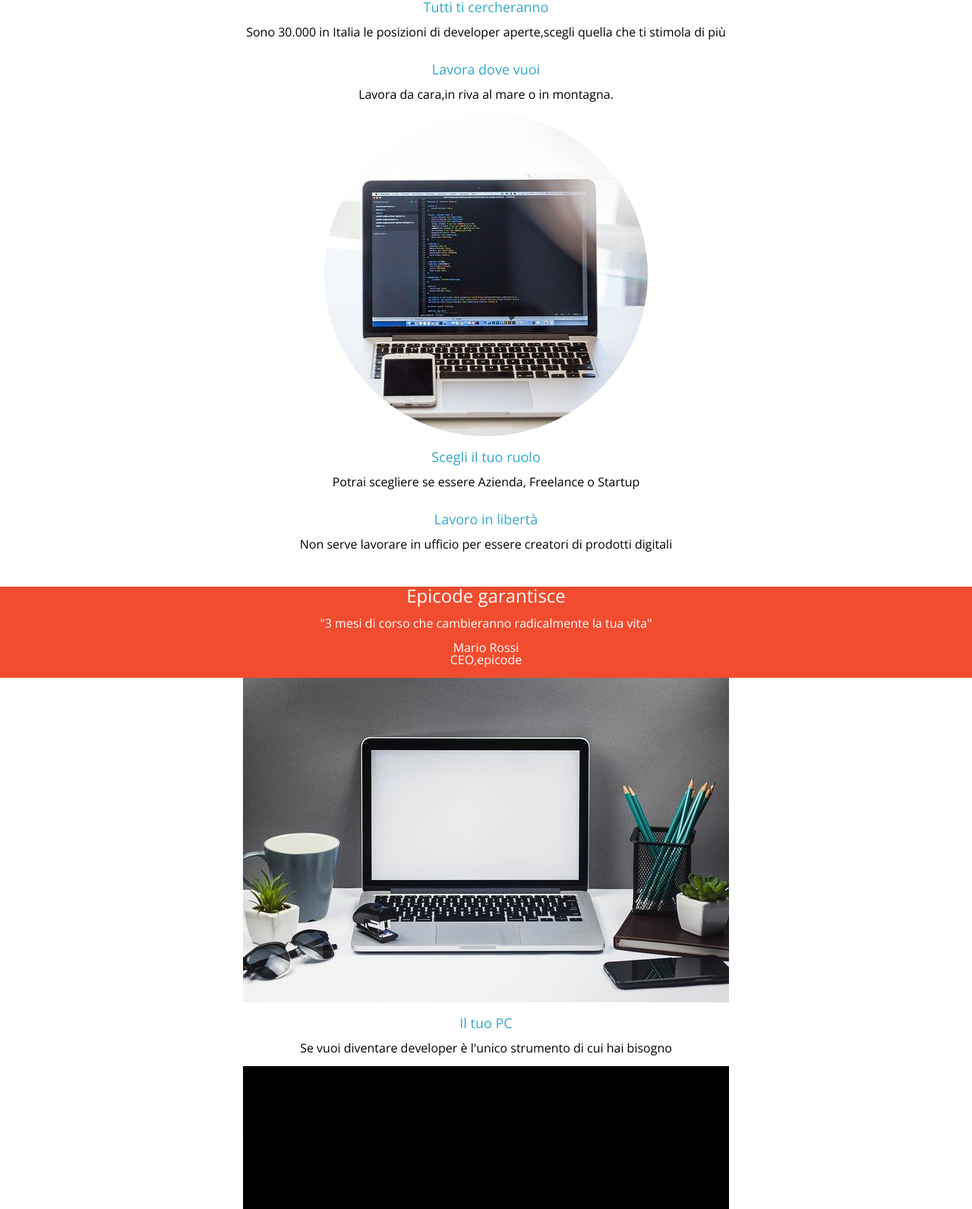
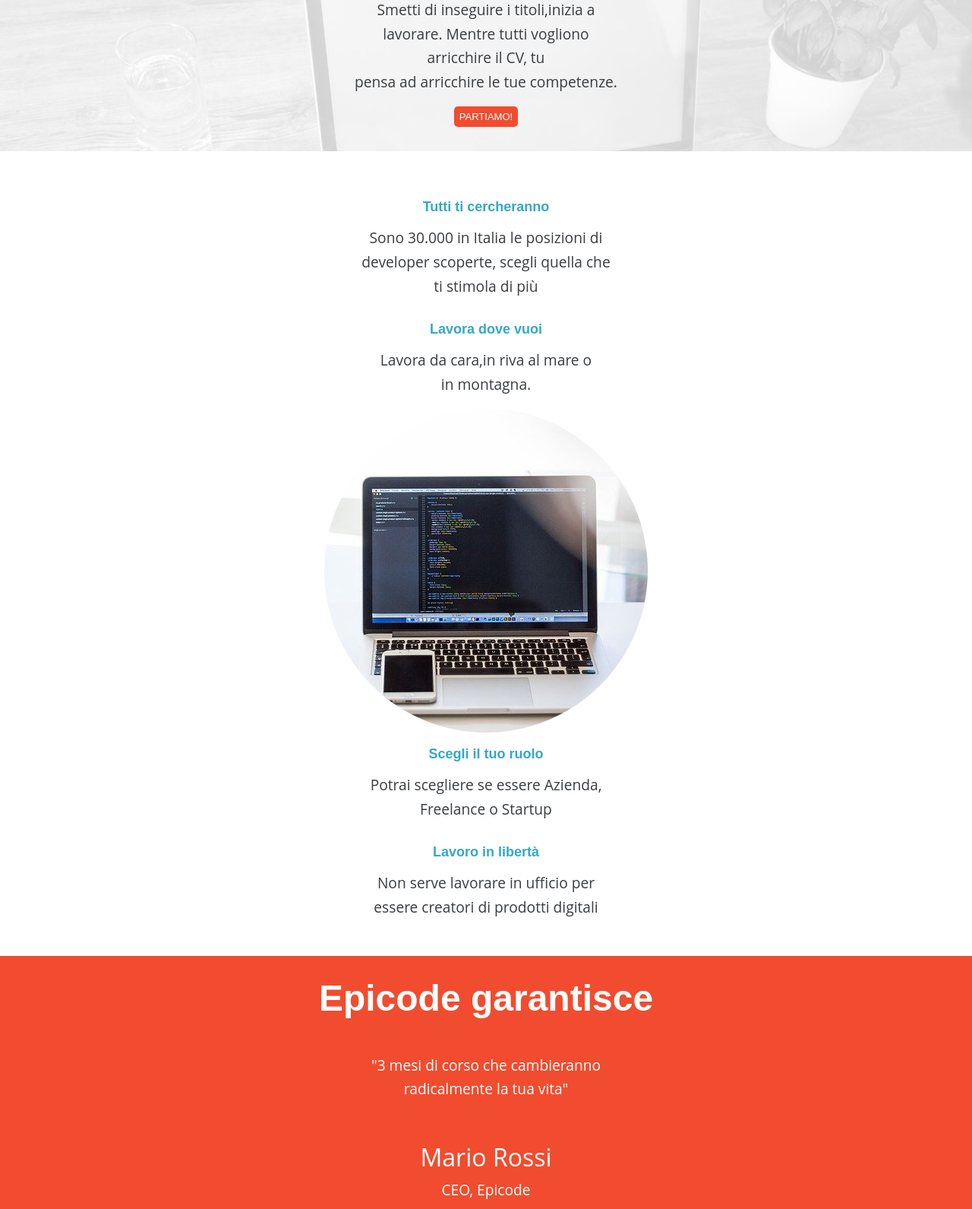
Before and after one commit to Aledigio96/U1-W1-esercitazione-settimanale, a plain HTML site: page Esercizio/index.html in a window 1280 px wide. Shown: the part 362-1953 px from the top of the page at 76% size. Drawn offline with nearby package versions, Linux system fonts and the light colour scheme.

Commit message:
adds elements

```diff
--- a/Esercizio/css/style.css
+++ b/Esercizio/css/style.css
@@ -1,16 +1,22 @@
 /* Your styles here */
-body {
+body p {
   text-align: center;
   font-family: "Open Sans", sans-serif;
+  line-height: 1.65;
+  font-size: 1.2rem;
+  color: #393d41;
 }
-
+body h1 h2 h3 h4 {
+  font-family: "Montserrat", sans-serif;
+  line-height: 1.5;
+}
 header {
   background-color: black;
   text-align: center;
 }
 .laptopsfondo {
   background-image: url(../images/banner.jpg);
-  background-size: contain;
+  background-size: cover;
 
   padding-top: 3rem;
   padding-bottom: 2rem;
@@ -22,22 +28,28 @@ header {
 h1 {
   color: white;
   padding-bottom: 1rem;
-  font-size: 24px;
+  font-size: 3rem;
+  font-family: "Montserrat", sans-serif;
+  font-weight: bold;
 }
 p {
-  font-size: 16px;
   padding-bottom: 1rem;
 }
 .headerh1 {
   color: #34a8c7;
+  font-size: 3rem;
+}
+header img {
+  padding: 3rem;
 }
 #button {
   background-color: #f14c2f;
   color: white;
-  padding: 0.3rem;
+  padding: 0.4rem;
   border-radius: 5px;
   border: none;
-  font-size: 16px;
+  font-size: 13px;
+  font-family: "Montserrat", sans-serif;
 }
 main {
   text-align: center;
@@ -47,6 +59,8 @@ h3 {
   font-size: 18px;
   padding-bottom: 1rem;
   padding-top: 1rem;
+  font-family: "Montserrat", sans-serif;
+  font-weight: bold;
 }
 .fototonda {
   padding-bottom: 2rem;
@@ -60,6 +74,19 @@ h3 {
 .bloccoarancio {
   background-color: #f14c2f;
   color: white;
+  padding: 2rem;
+}
+.bloccoarancio p {
+  color: white;
+  padding-top: 2rem;
+}
+.Mario {
+  padding-bottom: 0;
+  padding-top: 2rem;
+  font-size: 2rem;
+}
+#ceo {
+  padding-top: 0;
 }
 #schede {
   padding-top: 3rem;
@@ -73,10 +100,24 @@ h3 {
   padding-bottom: 3rem;
   padding-top: 3rem;
   padding: 0;
+  margin-top: 7rem;
+  border-style: solid;
+  border-color: #dee1e3;
+  border-width: 2px;
+}
+#scheda3 {
+  padding-bottom: 3rem;
 }
 
 footer {
   background-color: #25a2c3;
+}
+footer h1 {
+  padding-top: 3rem;
+  padding-bottom: 2rem;
+  text-align: center;
+  font-weight: bold;
+  font-size: 3rem;
 }
 footer a {
   color: white;
--- a/Esercizio/index.html
+++ b/Esercizio/index.html
@@ -15,7 +15,7 @@
     />
     <link rel="preconnect" href="https://fonts.googleapis.com">
 <link rel="preconnect" href="https://fonts.gstatic.com" crossorigin>
-<link href="https://fonts.googleapis.com/css2?family=Open+Sans:ital,wght@0,300..800;1,300..800&display=swap" rel="stylesheet">
+
   </head>
   <body><div id="totale">
     <header>
@@ -23,39 +23,39 @@
     </header>
     <main>
       <div class="laptopsfondo">
-        <h1 class="headerh1">Corso Web Developer</h1>
+        <h1 class="headerh1">Corso Web <br> Developer</h1>
         <p>
-          Smetti di inseguire i titoli,inizia a lavorare. Mentre tutti vogliono arricchire il CV, tu <br />
+          Smetti di inseguire i titoli,inizia a <br> lavorare. Mentre tutti vogliono <br> arricchire il CV, tu <br />
           pensa ad arricchire le tue competenze.
         </p>
         <button id="button" onclick="alert('Magari la prossima volta')">PARTIAMO!</button>
       </div>
       <div class="fototonda">
         <h3>Tutti ti cercheranno</h3>
-        <p>Sono 30.000 in Italia le posizioni di developer aperte,scegli quella che ti stimola di più</p>
+        <p>Sono 30.000 in Italia le posizioni di <br>developer scoperte, scegli quella che <br>ti stimola di più</p>
         <h3>Lavora dove vuoi</h3>
-        <p>Lavora da cara,in riva al mare o in montagna.</p>
+        <p>Lavora da cara,in riva al mare o <br> in montagna.</p>
         <img src="./images/notebook.jpg" alt="notebook bianco" />
         <h3>Scegli il tuo ruolo</h3>
-        <p>Potrai scegliere se essere Azienda, Freelance o Startup</p>
+        <p>Potrai scegliere se essere Azienda,<br> Freelance o Startup</p>
         <h3>Lavoro in libertà</h3>
-        <p>Non serve lavorare in ufficio per essere creatori di prodotti digitali</p>
+        <p>Non serve lavorare in ufficio per <br> essere creatori di prodotti digitali</p>
       </div>
       <div class="bloccoarancio">
         <h1>Epicode garantisce</h1>
-        <p>"3 mesi di corso che cambieranno radicalmente la tua vita"</p>
-        <h4>Mario Rossi</h4>
-        <p>CEO,epicode</p>
+        <p>"3 mesi di corso che cambieranno <br> radicalmente la tua vita"</p>
+        <p class="Mario">  Mario Rossi </p>
+        <p id="ceo"> CEO, Epicode</p>
       </div>
       <div >
         <div class="schedeimg" id="scheda1">
           <img src="./images/foto1.jpg" alt="foto scrivania" />
           <h3>Il tuo PC</h3>
-          <p>Se vuoi diventare developer è l'unico strumento di cui hai bisogno</p> </div>
+          <p>Se vuoi diventare developer è l'unico <br> strumento di cui hai bisogno.</p> </div>
           <div class="schedeimg" id="scheda2">
             <img src="./images/foto2.jpg" alt="laptop sfondo nero" />
             <h3>Impara ora</h3>
-            <p>Impara da chi diventerai tra qualche anno,e diventa una rockstar come loro.</p></div>
+            <p>Impara da chi diventerai tra qualche <br> anno,e diventa una rockstar come loro.</p></div>
             <div class="schedeimg" id="scheda3">
               <img src="./images/foto3.jpg" alt="riunione" />
               <h3>Lavora da subito</h3>
@@ -69,7 +69,7 @@
             <p><i class="fas fa-envelope-square"></i><a href="#">info@epicode.school</a></p>
             <p><i class="fas fa-external-link-square-alt"></i><a href="#">Via Appia 1 - 00100 Roma(RM)</a></p>
             <p>______________________________</p>
-         <p><i class="far fa-copyright">2021.Immagini di Pixarbay</i></p>
+         <p><i class="far fa-copyright">2021. Immagini di Pixarbay</i></p>
 
       </div></footer>
     </main>
```
